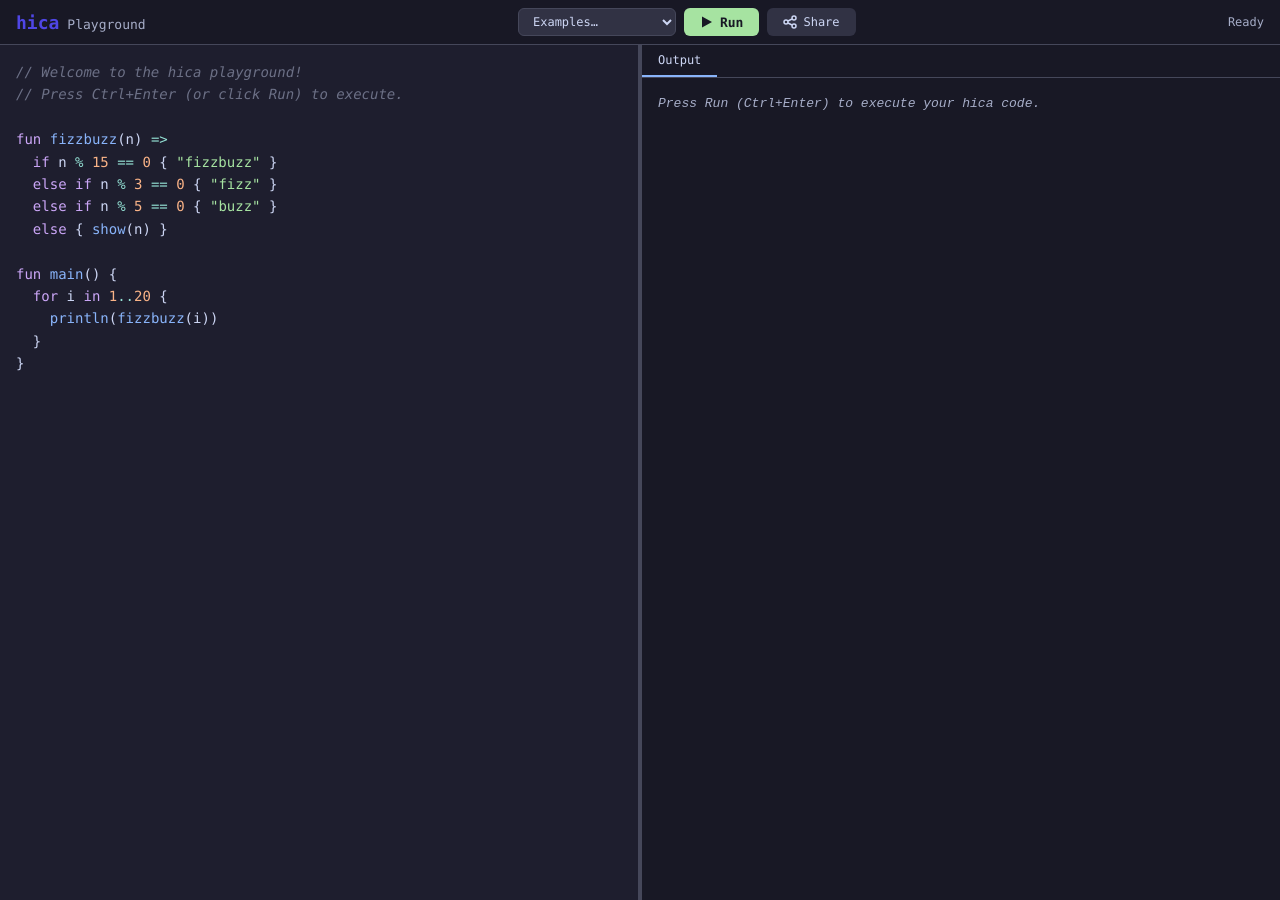
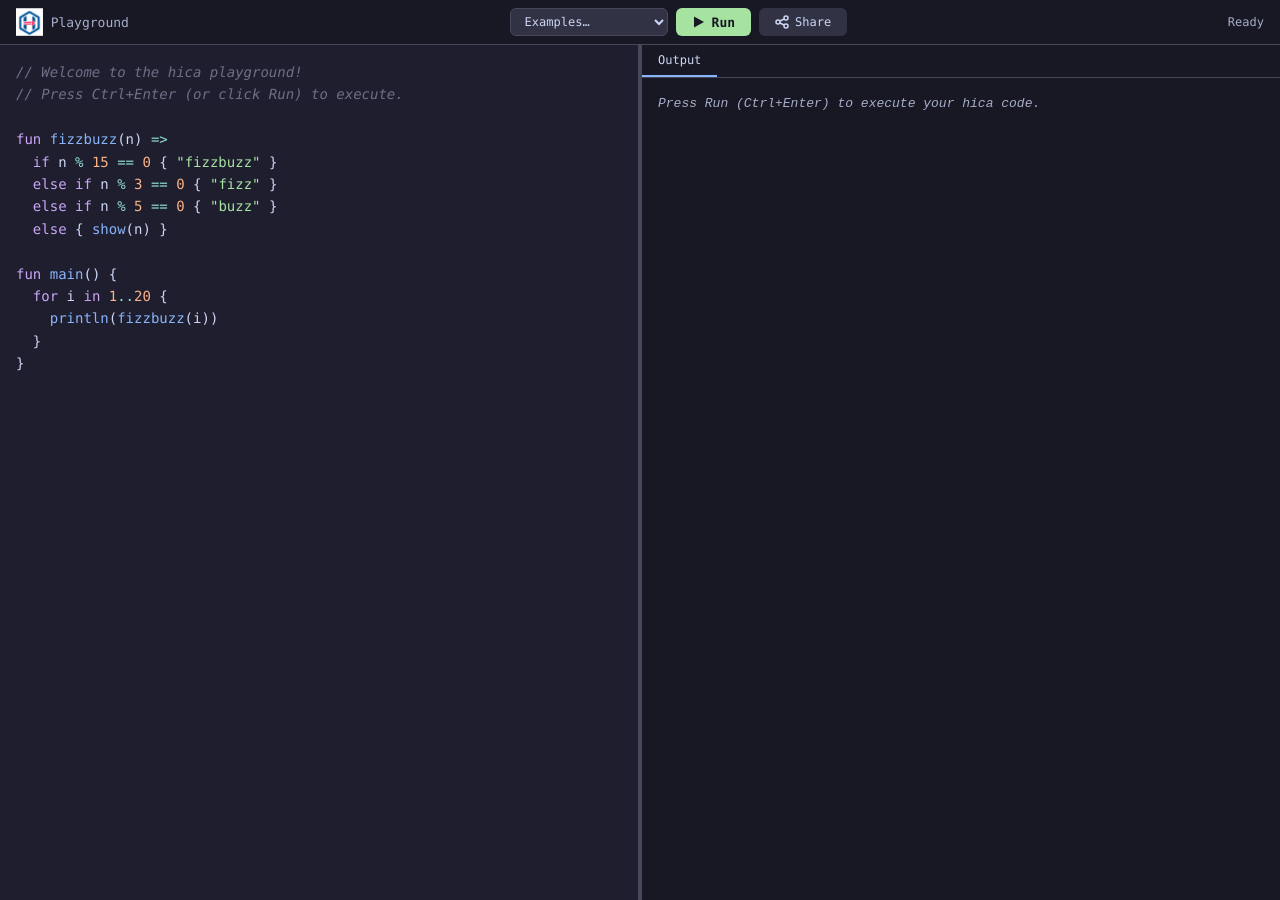
Before and after one commit to cladam/hica, a Jekyll site: the page playground/index.html, which Jekyll copies as it is, in a window 1280 px wide. Built offline with Jekyll 4.4.1, drawn with Linux system fonts in a browser that asks for light colours.

Commit message:
docs: use hica-icon in the playground

```diff
--- a/playground/index.html
+++ b/playground/index.html
@@ -46,14 +46,13 @@
     }
     .brand {
       display: flex;
-      align-items: baseline;
+      align-items: center;
       gap: 8px;
       text-decoration: none;
     }
-    .brand-name {
-      font-size: 18px;
-      font-weight: 700;
-      color: var(--accent-indigo);
+    .brand-icon {
+      height: 28px;
+      width: auto;
     }
     .brand-tag {
       font-size: 13px;
@@ -243,7 +242,7 @@
 
 <header>
   <a class="brand" href="https://github.com/cladam/hica" target="_blank" rel="noopener">
-    <span class="brand-name">hica</span>
+    <img class="brand-icon" src="hica-icon.png" alt="hica" />
     <span class="brand-tag">Playground</span>
   </a>
   <div class="toolbar-center">
```
Also changed, not shown: playground/hica-icon.png (added).
